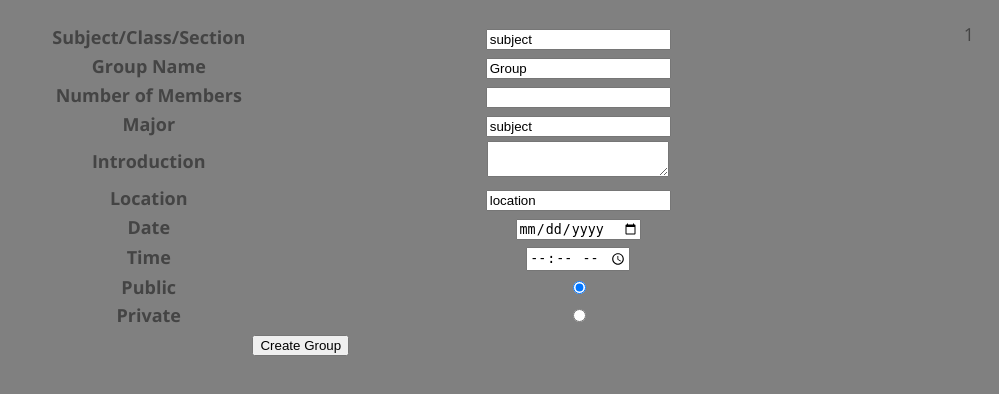
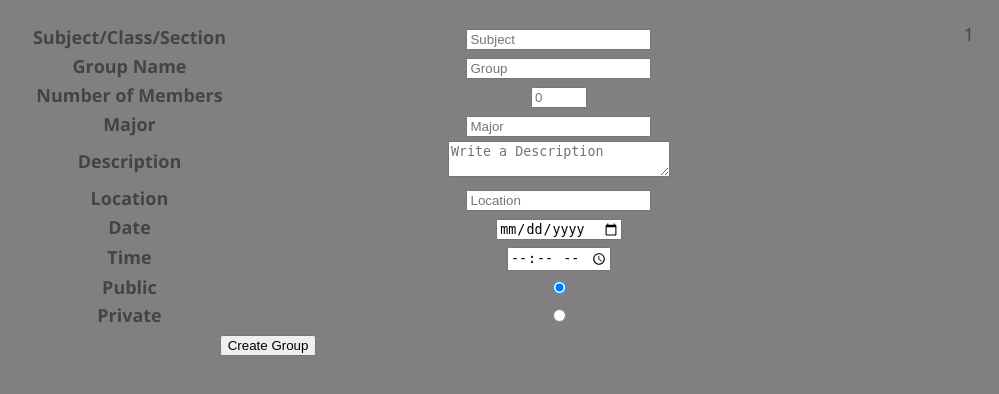
Before and after one commit to cirjeffrey/Bubble, a PHP site: page /Create.php in a window 1280 px wide. Shown: the part 66-460 px from the top of the page, without its empty margins (281-1280 px from the left). Run offline with PHP 8.4, Linux system fonts and the light colour scheme; the visitor is signed in with stand-in values (Sample User, id 1).

Commit message:
Add files via upload

```diff
--- a/root/Create.php
+++ b/root/Create.php
@@ -56,40 +56,40 @@
     <form action = "includes/create.inc.php" method = "POST">
       <tr>
         <th><label> Subject/Class/Section </label> </th>
-        <td> <input type="text" value="subject" name = "subj"></td>
+        <td> <input type="text" placeholder="Subject" name = "subj" required></td>
       </tr>
 
       <tr>
         <th><label> Group Name </label></th>
-        <td><input type="text" value="Group" name = "gName"></td>
+        <td><input type="text" placeholder="Group" name = "gName" required></td>
         </tr>
 
       <tr>
         <th> Number of Members</th>
-        <td><input type="number" value="subject" name = "numMem"></td>
+        <td><input type="number" min="0" max="10" placeholder="0" name = "numMem" required></td>
       </tr>
       <tr>
         <th> Major </th>
-        <td><input type="text" value="subject" name = "major"> </td>
+        <td><input type="text" placeholder="Major" name = "major" required> </td>
       </tr>
     <tr>
-      <th> Introduction</th>
-      <td><textarea></textarea></td>
+      <th> Description </th>
+      <td><textarea cols="25" row="50" placeholder="Write a Description" name="groupDescription"></textarea></td>
     </tr>
 
     <tr>
       <th> Location </th>
-        <td><input type="text" value="location" name = "meetingLocation"></td>
+        <td><input type="text" Placeholder="Location" name = "meetingLocation"></td>
     </tr>
 
     <tr>
         <th> Date </th>
-        <td> <input type="date" value="date" name = "meetingDate"></td>
+        <td> <input type="date" value="date" name = "meetingDate" required></td>
     </tr>
 
       <tr>
         <th> Time </th>
-        <td> <input type="Time" value="Time" name = "meetingTime"></td>
+        <td> <input type="Time" value="Time" name = "meetingTime" required></td>
       </tr>
       <tr>
         <th>Public</th>
```
